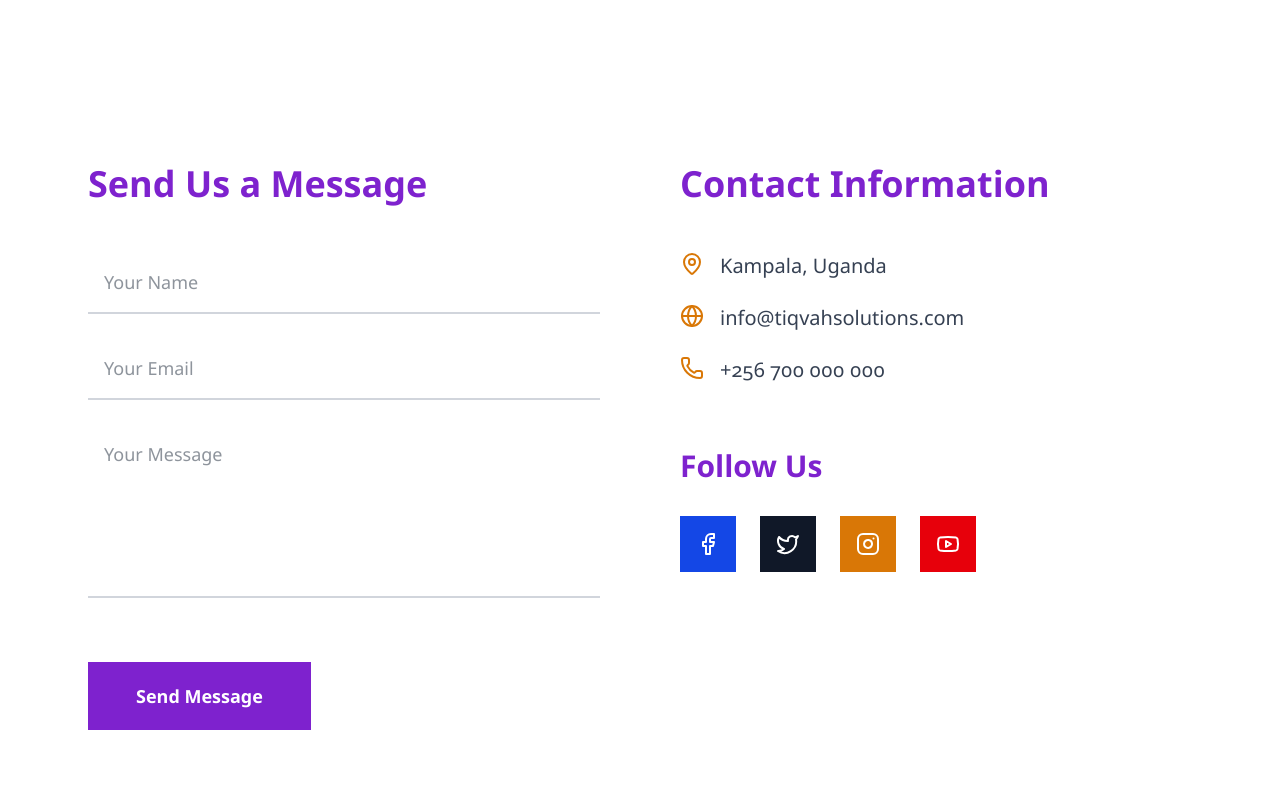
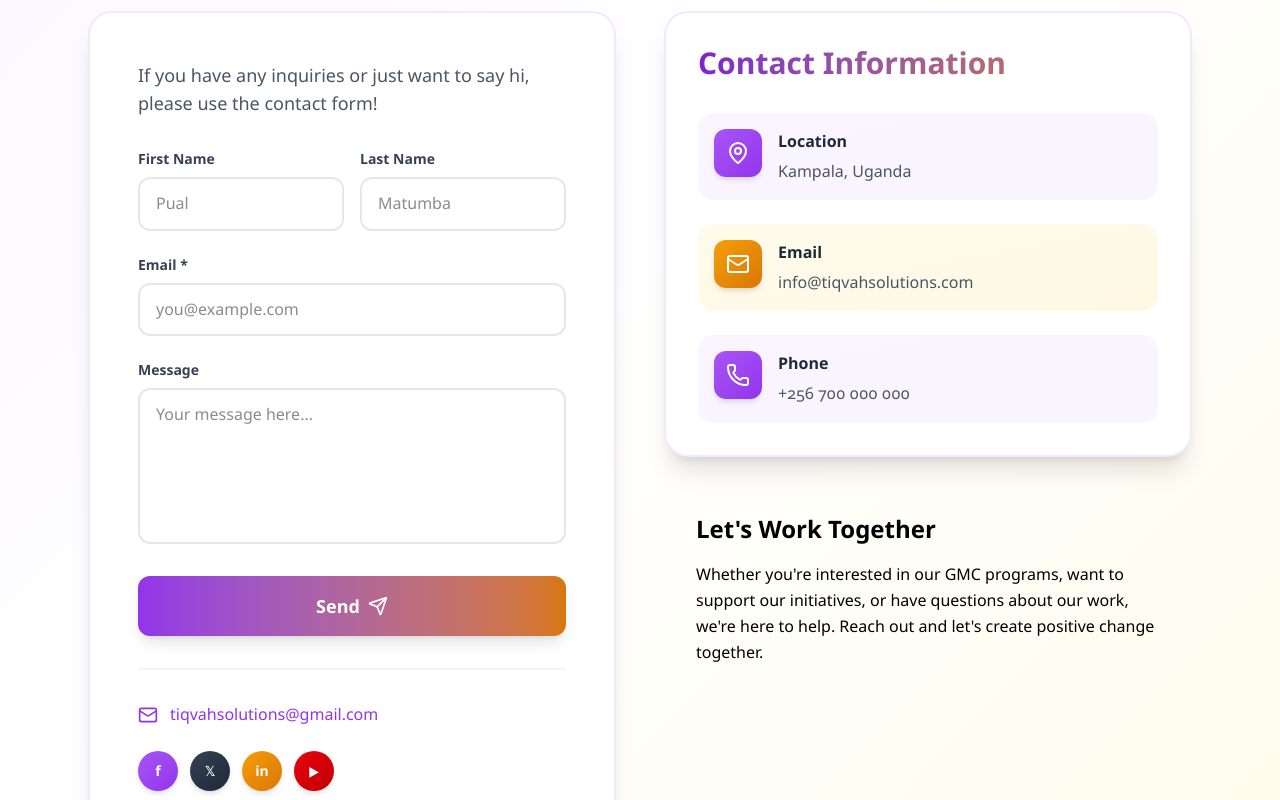
Before and after one commit to Mmadiba724/tiqvah, a React (Vite) app: page /tiqvah/contact in a window 1280 px wide. Shown: the part 460-1260 px from the top of the page. Built offline with nearby package versions, Linux system fonts and the light colour scheme.

Commit message:
worked on contact page

```diff
--- a/src/components/Contact.jsx
+++ b/src/components/Contact.jsx
@@ -1,100 +1,235 @@
-import React from 'react'
-import { MapPin, Globe, Phone, Facebook, Twitter, Instagram, Youtube } from 'lucide-react'
+import { useState } from 'react'
+import { Mail, MapPin, Phone, Send } from 'lucide-react'
 
 const Contact = () => {
+	const [formData, setFormData] = useState({
+		firstName: '',
+		lastName: '',
+		email: '',
+		message: ''
+	})
+
+	const handleSubmit = (e) => {
+		e.preventDefault()
+		console.log('Form submitted:', formData)
+		// Add your form submission logic here
+	}
+
+	const handleChange = (e) => {
+		setFormData({
+			...formData,
+			[e.target.name]: e.target.value
+		})
+	}
+
 	return (
-		<section className="bg-white text-gray-800">
-			{/* Hero */}
-			<div className="bg-white text-gray-900 py-20 md:py-32 px-6">
-				<div className="max-w-5xl mx-auto text-center">
-					<h1 className="text-5xl md:text-7xl lg:text-8xl font-bold mb-6 leading-tight">
-						Let's <span className="text-purple-600">Connect</span>
-					</h1>
-					<p className="text-xl md:text-2xl text-gray-600 max-w-3xl mx-auto font-light">
-						Ready to make an <span className="text-amber-600 font-semibold">Impact?</span> We'd love to hear from you
+		<section className="bg-gradient-to-br from-purple-50 via-white to-amber-50 min-h-screen">
+			{/* Hero Section */}
+			<div className="relative bg-gradient-to-r from-purple-700 to-amber-600 text-white py-16 md:py-24 px-6 overflow-hidden">
+					{/* Curved wave decorations */}
+				<div className="absolute inset-0 overflow-hidden">
+					<div className="absolute top-0 left-0 w-full h-full">
+						{/* Multiple curved layers */}
+						<div className="absolute -top-24 -right-24 w-96 h-96 bg-purple-700/30 rounded-full blur-3xl"></div>
+						<div className="absolute top-12 -left-32 w-80 h-80 bg-amber-600/20 rounded-full blur-3xl"></div>
+						<div className="absolute bottom-0 right-1/4 w-72 h-72 bg-purple-600/25 rounded-full blur-3xl"></div>
+
+						{/* Curved stripes effect */}
+						<svg className="absolute inset-0 w-full h-full" viewBox="0 0 1440 320" preserveAspectRatio="none">
+							<path fill="rgba(245, 158, 11, 0.1)" d="M0,96L48,112C96,128,192,160,288,160C384,160,480,128,576,133.3C672,139,768,181,864,197.3C960,213,1056,203,1152,181.3C1248,160,1344,128,1392,112L1440,96L1440,320L1392,320C1344,320,1248,320,1152,320C1056,320,960,320,864,320C768,320,672,320,576,320C480,320,384,320,288,320C192,320,96,320,48,320L0,320Z"></path>
+						</svg>
+						<svg className="absolute inset-0 w-full h-full opacity-50" viewBox="0 0 1440 320" preserveAspectRatio="none" style={{transform: 'rotate(180deg)'}}>
+							<path fill="rgba(126, 34, 206, 0.15)" d="M0,224L48,213.3C96,203,192,181,288,181.3C384,181,480,203,576,213.3C672,224,768,224,864,208C960,192,1056,160,1152,144C1248,128,1344,128,1392,128L1440,128L1440,320L1392,320C1344,320,1248,320,1152,320C1056,320,960,320,864,320C768,320,672,320,576,320C480,320,384,320,288,320C192,320,96,320,48,320L0,320Z"></path>
+						</svg>
+					</div>
+				</div>
+
+				<div className="absolute inset-0 bg-gradient-to-br from-purple-900/50 to-amber-900/50"></div>
+				<div className="relative z-10 max-w-6xl mx-auto text-center">
+					<h1 className="text-4xl md:text-6xl font-bold mb-4 leading-tight">Get in Touch</h1>
+					<p className="text-lg md:text-xl text-white/90 max-w-2xl mx-auto">
+						I'd like to hear from you!
 					</p>
 				</div>
 			</div>
 
-			<div className="max-w-6xl mx-auto py-32 px-6 grid md:grid-cols-2 gap-20">
-				{/* Contact Form */}
+			{/* Main Content */}
+			<div className="max-w-6xl mx-auto py-16 md:py-24 px-6">
+				<div className="grid md:grid-cols-2 gap-12 items-start">
+					{/* Left Column - Contact Form */}
+					<div className="bg-white rounded-3xl shadow-xl p-8 md:p-12 border-2 border-purple-100">
+						<p className="text-lg text-gray-600 mb-8">
+							If you have any inquiries or just want to say hi, please use the contact form!
+						</p>
+
+						<form onSubmit={handleSubmit} className="space-y-6">
+							{/* Two Column Name Fields */}
+							<div className="grid grid-cols-1 sm:grid-cols-2 gap-4">
 								<div>
-					<h2 className="text-4xl font-bold text-purple-700 mb-12">
-						Send Us a Message
-					</h2>
-					<form className="space-y-6">
+									<label className="block text-sm font-semibold text-gray-700 mb-2">
+										First Name
+									</label>
 									<input
 										type="text"
-							placeholder="Your Name"
-							className="w-full p-4 border-b-2 border-gray-300 focus:border-purple-700 outline-none text-lg bg-transparent transition-colors"
+										name="firstName"
+										value={formData.firstName}
+										onChange={handleChange}
+										className="w-full px-4 py-3 rounded-xl border-2 border-gray-200 focus:border-purple-500 focus:ring-2 focus:ring-purple-200 outline-none transition-all"
+										placeholder="Pual"
 									/>
+								</div>
+								<div>
+									<label className="block text-sm font-semibold text-gray-700 mb-2">
+										Last Name
+									</label>
+									<input
+										type="text"
+										name="lastName"
+										value={formData.lastName}
+										onChange={handleChange}
+										className="w-full px-4 py-3 rounded-xl border-2 border-gray-200 focus:border-purple-500 focus:ring-2 focus:ring-purple-200 outline-none transition-all"
+										placeholder="Matumba"
+									/>
+								</div>
+							</div>
+
+							{/* Email Field */}
+							<div>
+								<label className="block text-sm font-semibold text-gray-700 mb-2">
+									Email *
+								</label>
 								<input
 									type="email"
-							placeholder="Your Email"
-							className="w-full p-4 border-b-2 border-gray-300 focus:border-purple-700 outline-none text-lg bg-transparent transition-colors"
+									name="email"
+									value={formData.email}
+									onChange={handleChange}
+									required
+									className="w-full px-4 py-3 rounded-xl border-2 border-gray-200 focus:border-purple-500 focus:ring-2 focus:ring-purple-200 outline-none transition-all"
+									placeholder="you@example.com"
 								/>
+							</div>
+
+							{/* Message Field */}
+							<div>
+								<label className="block text-sm font-semibold text-gray-700 mb-2">
+									Message
+								</label>
 								<textarea
+									name="message"
+									value={formData.message}
+									onChange={handleChange}
 									rows="5"
-							placeholder="Your Message"
-							className="w-full p-4 border-b-2 border-gray-300 focus:border-purple-700 outline-none text-lg bg-transparent transition-colors resize-none"
+									className="w-full px-4 py-3 rounded-xl border-2 border-gray-200 focus:border-purple-500 focus:ring-2 focus:ring-purple-200 outline-none transition-all resize-none"
+									placeholder="Your message here..."
 								></textarea>
+							</div>
+
+							{/* Submit Button */}
 							<button
 								type="submit"
-							className="bg-purple-700 text-white px-12 py-5 text-lg font-semibold hover:bg-purple-600 transition-colors mt-8"
+								className="w-full bg-gradient-to-r from-purple-600 to-amber-600 text-white px-8 py-4 rounded-xl font-bold text-lg hover:from-purple-700 hover:to-amber-700 transition-all duration-300 shadow-lg hover:shadow-xl transform hover:-translate-y-1 flex items-center justify-center gap-2"
 							>
-							Send Message
+								Send <Send className="w-5 h-5" />
 							</button>
 						</form>
+
+						{/* Contact Email */}
+						<div className="mt-8 pt-8 border-t-2 border-gray-100">
+							<div className="flex items-center gap-3 text-gray-700">
+								<Mail className="w-5 h-5 text-purple-600" />
+								<a href="mailto:info@tiqvahsolutions.com" className="text-purple-600 font-medium hover:underline">
+									tiqvahsolutions@gmail.com
+								</a>
+							</div>
 						</div>
 
-				{/* Contact Info + Social Links */}
-				<div>
-					<h2 className="text-4xl font-bold text-purple-700 mb-12">
-						Contact Information
-					</h2>
-					<div className="space-y-6 text-xl text-gray-700 mb-16">
-						<p className="flex items-start">
-							<MapPin className="text-amber-600 mr-4 text-2xl"/>
-							<span>Kampala, Uganda</span>
-						</p>
-						<p className="flex items-start">
-							<Globe className="text-amber-600 mr-4 text-2xl"/>
-							<span>info@tiqvahsolutions.com</span>
-						</p>
-						<p className="flex items-start">
-							<Phone className="text-amber-600 mr-4 text-2xl"/>
-							<span>+256 700 000 000</span>
-						</p>
-					</div>
-
-					<h3 className="text-3xl font-bold text-purple-700 mb-8">
-						Follow Us
-					</h3>
-					<div className="flex space-x-6">
+						{/* Social Links */}
+						<div className="mt-6">
+							<div className="flex gap-3">
 								<a
 									href="#"
-							className="w-14 h-14 bg-blue-700 text-white text-2xl flex items-center justify-center hover:bg-purple-600 transition-colors"
+									className="w-10 h-10 bg-gradient-to-br from-purple-500 to-purple-600 text-white rounded-full flex items-center justify-center hover:from-purple-600 hover:to-purple-700 transition-all shadow-md hover:shadow-lg transform hover:-translate-y-1 font-bold text-sm"
+									aria-label="Facebook"
 								>
-							<Facebook />
+									f
 								</a>
 								<a
 									href="#"
-							className="w-14 h-14 bg-gray-900 text-white text-2xl flex items-center justify-center hover:bg-purple-600 transition-colors"
+									className="w-10 h-10 bg-gradient-to-br from-gray-700 to-gray-800 text-white rounded-full flex items-center justify-center hover:from-gray-800 hover:to-gray-900 transition-all shadow-md hover:shadow-lg transform hover:-translate-y-1 font-bold text-sm"
+									aria-label="Twitter"
 								>
-							<Twitter />
+									𝕏
 								</a>
 								<a
 									href="#"
-							className="w-14 h-14 bg-amber-600 text-white text-2xl flex items-center justify-center hover:bg-amber-500 transition-colors"
+									className="w-10 h-10 bg-gradient-to-br from-amber-500 to-amber-600 text-white rounded-full flex items-center justify-center hover:from-amber-600 hover:to-amber-700 transition-all shadow-md hover:shadow-lg transform hover:-translate-y-1 font-bold text-sm"
+									aria-label="Instagram"
 								>
-							<Instagram />
+									in
 								</a>
 								<a
 									href="#"
-							className="w-14 h-14 bg-red-600 text-white text-2xl flex items-center justify-center hover:bg-amber-500 transition-colors"
+									className="w-10 h-10 bg-gradient-to-br from-red-600 to-red-700 text-white rounded-full flex items-center justify-center hover:from-red-700 hover:to-red-800 transition-all shadow-md hover:shadow-lg transform hover:-translate-y-1 font-bold text-sm"
+									aria-label="YouTube"
 								>
-							<Youtube />
+									▶
 								</a>
+							</div>
+						</div>
+					</div>
+
+					{/* Right Column - Contact Info & Map */}
+					<div className="space-y-6">
+						{/* Contact Information Cards */}
+						<div className="bg-white rounded-3xl shadow-xl p-8 border-2 border-purple-100">
+							<h2 className="text-3xl font-bold text-transparent bg-clip-text bg-gradient-to-r from-purple-700 to-amber-600 mb-8">
+								Contact Information
+							</h2>
+
+							<div className="space-y-6">
+								<div className="flex items-start gap-4 p-4 bg-gradient-to-br from-purple-50 to-purple-100/50 rounded-2xl">
+									<div className="w-12 h-12 bg-gradient-to-br from-purple-500 to-purple-600 rounded-xl flex items-center justify-center flex-shrink-0 shadow-md">
+										<MapPin className="w-6 h-6 text-white" />
+									</div>
+									<div>
+										<h3 className="font-bold text-gray-800 mb-1">Location</h3>
+										<p className="text-gray-600">Kampala, Uganda</p>
+									</div>
+								</div>
+
+								<div className="flex items-start gap-4 p-4 bg-gradient-to-br from-amber-50 to-amber-100/50 rounded-2xl">
+									<div className="w-12 h-12 bg-gradient-to-br from-amber-500 to-amber-600 rounded-xl flex items-center justify-center flex-shrink-0 shadow-md">
+										<Mail className="w-6 h-6 text-white" />
+									</div>
+									<div>
+										<h3 className="font-bold text-gray-800 mb-1">Email</h3>
+										<a href="mailto:info@tiqvahsolutions.com" className="text-gray-600 hover:text-amber-600 transition-colors">
+											info@tiqvahsolutions.com
+										</a>
+									</div>
+								</div>
+
+								<div className="flex items-start gap-4 p-4 bg-gradient-to-br from-purple-50 to-purple-100/50 rounded-2xl">
+									<div className="w-12 h-12 bg-gradient-to-br from-purple-500 to-purple-600 rounded-xl flex items-center justify-center flex-shrink-0 shadow-md">
+										<Phone className="w-6 h-6 text-white" />
+									</div>
+									<div>
+										<h3 className="font-bold text-gray-800 mb-1">Phone</h3>
+										<a href="tel:+256700000000" className="text-gray-600 hover:text-purple-600 transition-colors">
+											+256 700 000 000
+										</a>
+									</div>
+								</div>
+							</div>
+						</div>
+
+						{/* Additional Info Card */}
+						<div className="p-8 text-black">
+							<h3 className="text-2xl font-bold mb-4">Let's Work Together</h3>
+							<p className="text-black leading-relaxed">
+								Whether you're interested in our GMC programs, want to support our initiatives, or have questions about our work, we're here to help. Reach out and let's create positive change together.
+							</p>
+						</div>
 					</div>
 				</div>
 			</div>
```
Lines whose indentation alone changed are shown as unchanged.
